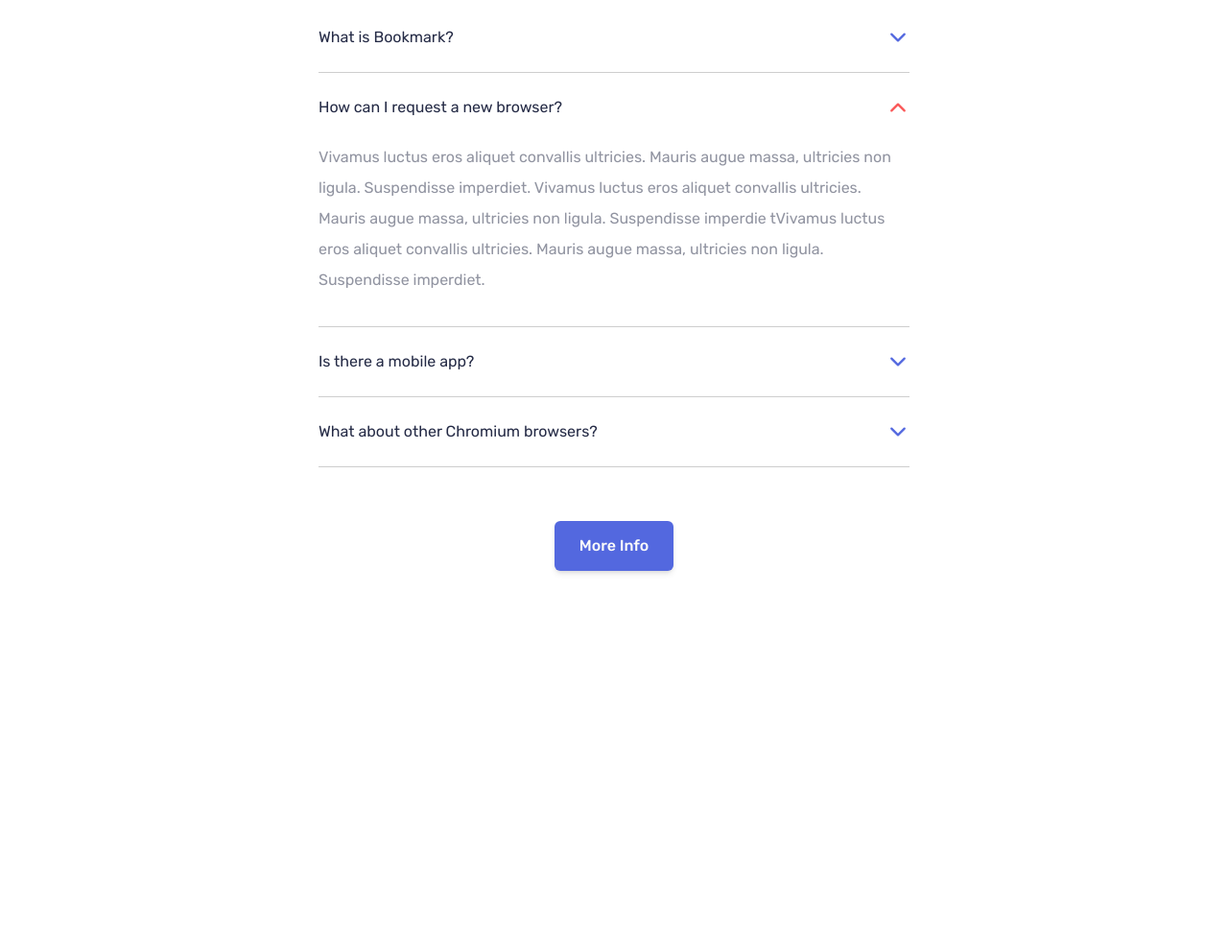
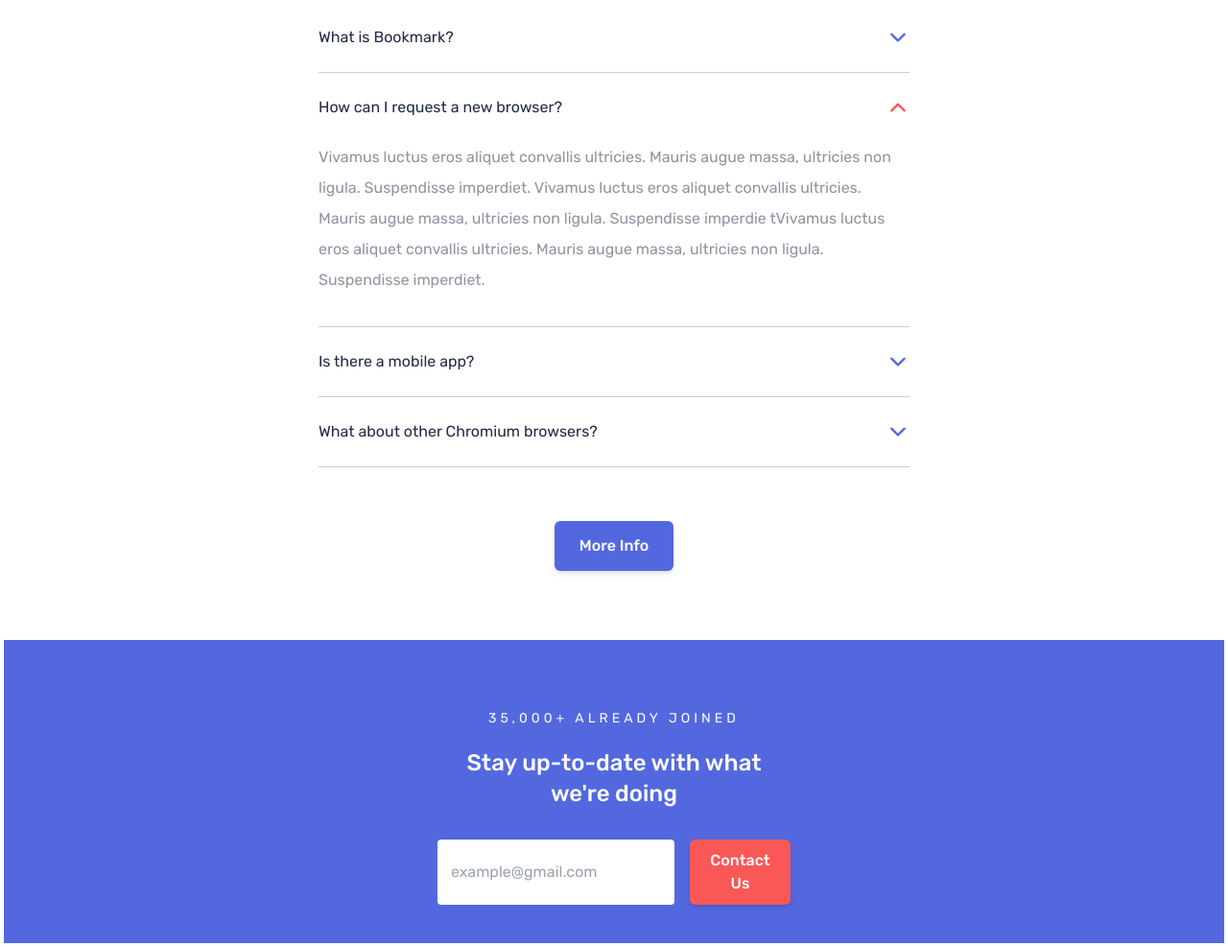
Before and after one commit to theo-pombe/bookmark-landing-page, a website: page index.html in a window 1280 px wide. Shown: the part 2295-3282 px from the top of the page at 96% size. Before the commit the page ends 3042 px from the top, so only its background shows below. Drawn offline with nearby package versions, Linux system fonts and the light colour scheme.

Commit message:
add cta section

```diff
--- a/index.html
+++ b/index.html
@@ -523,7 +523,37 @@
       </section>
 
       <!-- CTA -->
-      <section class="container py-10 mt-8"></section>
+      <section class="py-10 mt-8 bg-SoftBlue px-6 m-1">
+        <div class="md:max-w-[23rem] md:mx-auto">
+          <article
+            class="flex flex-col gap-2 text-white text-center py-8 md:gap-5"
+          >
+            <span class="text-sm tracking-[.25rem] uppercase"
+              >35,000+ already joined</span
+            >
+            <h3 class="text-2xl font-medium">
+              Stay up-to-date with what we're doing
+            </h3>
+          </article>
+
+          <form>
+            <div
+              class="flex flex-col space-y-6 md:space-y-0 md:flex-row md:space-x-4"
+            >
+              <input
+                type="text"
+                placeholder="example@gmail.com"
+                class="flex-1 p-3 text-VeryDarkBlue rounded border-2 border-transparent outline-none focus:border-2 focus:border-SoftRed md:py-2"
+              />
+              <button
+                class="p-3 bg-SoftRed text-white font-medium rounded-md shadow-md border-2 border-transparent hover:border-2 hover:border-SoftRed hover:bg-white hover:text-SoftRed md:p-2"
+              >
+                Contact Us
+              </button>
+            </div>
+          </form>
+        </div>
+      </section>
     </main>
 
     <!-- FOOTER -->
```
Also changed, not shown: dist/css/style.css.
